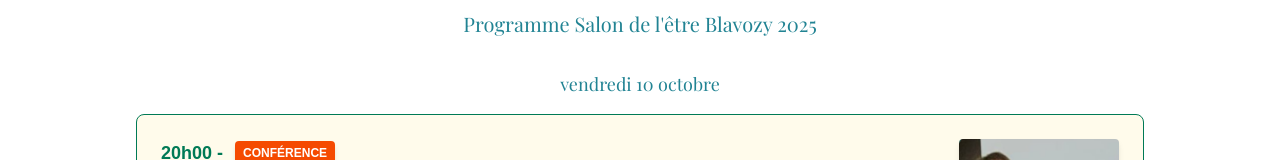
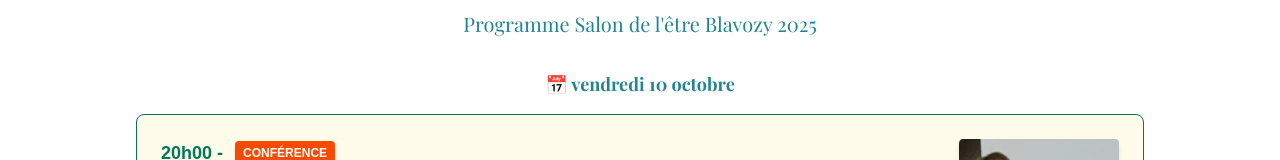
Before and after one commit to takako916/salon-etre, a Next.js app: page /programme in a window 1280 px wide. Shown: the part 585-745 px from the top of the page. Built offline with nearby package versions, Linux system fonts and the light colour scheme; a web font is replaced by a local one.

Commit message:
Ajout du 📅 pour la date dans le programme  Changes to be committed: 	modified:   src/app/programme/page.tsx

```diff
--- a/src/app/programme/page.tsx
+++ b/src/app/programme/page.tsx
@@ -255,8 +255,8 @@ export default function Programme() {
       {Object.entries(programmeData).map(([dayKey, dayData]) => (
         <div key={dayKey} className="mb-8">
           {/* 日付ヘッダー */}
-          <h2 className="text-center text-lg text-[#218393] mb-4 font-playfair">
-            {dayData.date}
+          <h2 className="text-center text-lg text-[#218393] mb-4 font-playfair font-bold flex items-center justify-center gap-2">
+            📅 {dayData.date}
           </h2>
 
           {/* イベントリスト */}
```
